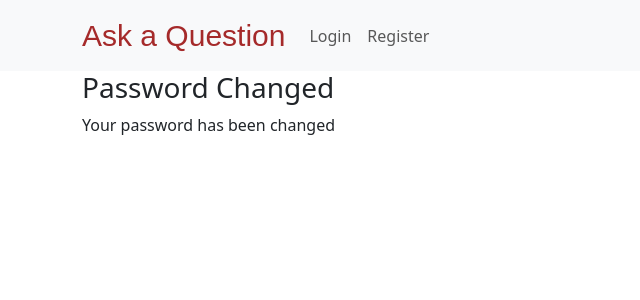
After one commit to oluwabunmifife/MockStack-overflow, a Django app: template templates/registration/password_change_done.html in a window 1280 px wide. The commit adds this page. Shown: the top 300 px of the page, without its empty margins (0-640 px from the left). Run offline with Django 3.2, Linux system fonts and the light colour scheme; the template is opened without the code that fills it, so the values that code supplies are empty.

Commit message:
Users can change passwords

```diff
--- a/templates/navbar.html
+++ b/templates/navbar.html
@@ -39,7 +39,7 @@
               Profile
             </a>
             <ul class="dropdown-menu">
-              <li><a class="dropdown-item" href="#">Change password</a></li>
+              <li><a class="dropdown-item" href="{% url 'change_password' %}">Change password</a></li>
               <li><a class="dropdown-item" href="#">Change Account</a></li>
               <li><a class="dropdown-item" href="#">Question & Answer</a></li>
             </ul>
--- /dev/null
+++ b/templates/registration/password_change_done.html
@@ -0,0 +1,10 @@
+{% extends 'base.html' %}
+
+{% block title %}Change Done{% endblock %}
+
+{% block body %}
+    <div class="container">
+        <h3>Password Changed</h3>
+        <p>Your password has been changed</p>
+    </div>
+{% endblock  %}
--- a/users/urls.py
+++ b/users/urls.py
@@ -1,7 +1,9 @@
 from django.urls import path
-from django.contrib.auth.views import LoginView, LogoutView
+from django.contrib.auth.views import LoginView, LogoutView, PasswordChangeView, PasswordChangeDoneView
 
 urlpatterns = [
     path('login/', LoginView.as_view(), name='login'),
-    path('logout/', LogoutView.as_view(), name='logout')
+    path('logout/', LogoutView.as_view(), name='logout'),
+    path('change_password/', PasswordChangeView.as_view(), name = 'change_password'),
+    path('change_password/done/', PasswordChangeDoneView.as_view(), name = 'password_change_done'),
 ]
```
Also changed, not shown: templates/registration/password_change_form.html (added, +29 -0 lines), db.sqlite3.
